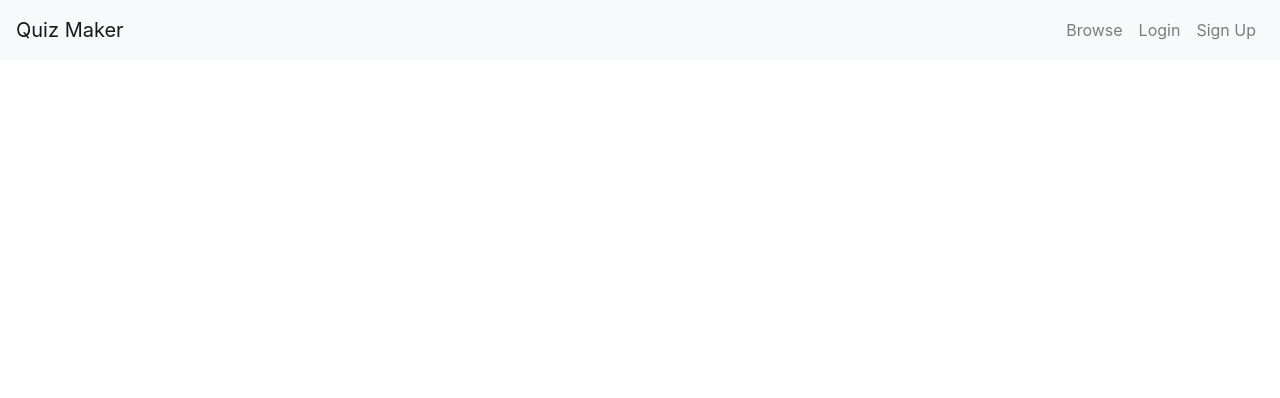
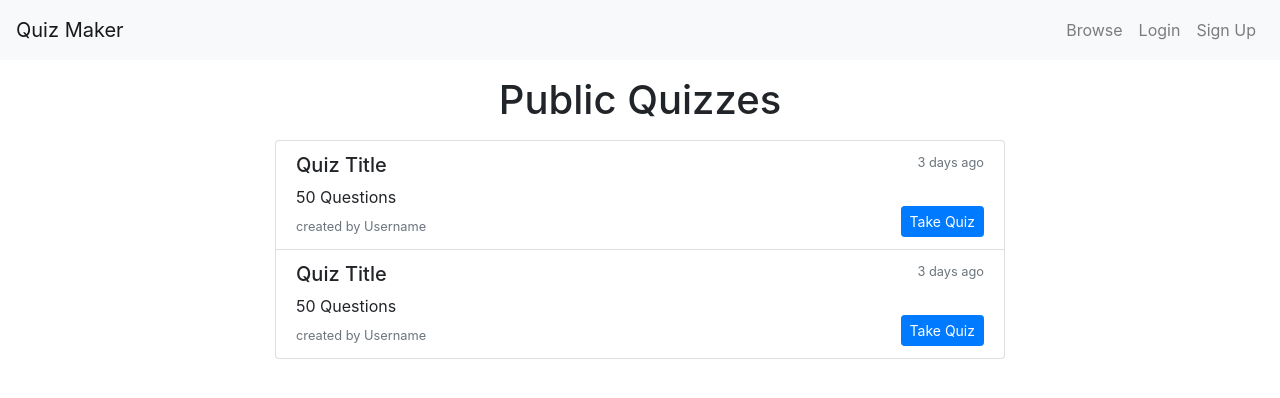
Before and after one commit to jtaylorsoftware/quizapp-web, a React (Create React App) app: page /quiz/public in a window 1280 px wide. Shown: the top 398 px of the page. Built offline with nearby package versions, Linux system fonts and the light colour scheme.

Commit message:
Add base QuizBrowser component

```diff
--- a/src/App.js
+++ b/src/App.js
@@ -6,6 +6,7 @@ import Register from './components/common/Register'
 import Login from './components/common/Login'
 
 import './styles/theme.css'
+import QuizBrowser from './components/quiz/browse/QuizBrowser'
 
 const App = () => {
   return (
@@ -15,6 +16,7 @@ const App = () => {
         <Route exact path='/' component={Landing} />
         <Route exact path='/register' component={Register} />
         <Route exact path='/login' component={Login} />
+        <Route exact path='/quiz/public' component={QuizBrowser} />
       </Switch>
     </Router>
   )
--- /dev/null
+++ b/src/components/quiz/browse/QuizBrowser.js
@@ -0,0 +1,51 @@
+import React from 'react'
+
+const QuizBrowser = () => {
+  return (
+    <section class='container'>
+      <div class='row'>
+        <section class='col-md-8 mx-auto mt-3'>
+          <h1 class='text-center mb-3'>Public Quizzes</h1>
+          <ul class='list-group'>
+            <li class='list-group-item'>
+              <div class='d-flex w-100 justify-content-between mb-1'>
+                <h5 class='mb-1'>Quiz Title</h5>
+                <small class='text-muted'>3 days ago</small>
+              </div>
+              <div class='row'>
+                <div class='col'>
+                  <p class='mb-1'>50 Questions</p>
+                  <small class='text-muted'>created by Username</small>
+                </div>
+                <div class='col d-flex justify-content-end align-items-end'>
+                  <a href='#' class='btn btn-primary btn-sm' role='button'>
+                    Take Quiz
+                  </a>
+                </div>
+              </div>
+            </li>
+            <li class='list-group-item'>
+              <div class='d-flex w-100 justify-content-between mb-1'>
+                <h5 class='mb-1'>Quiz Title</h5>
+                <small class='text-muted'>3 days ago</small>
+              </div>
+              <div class='row'>
+                <div class='col'>
+                  <p class='mb-1'>50 Questions</p>
+                  <small class='text-muted'>created by Username</small>
+                </div>
+                <div class='col d-flex justify-content-end align-items-end'>
+                  <a href='#' class='btn btn-primary btn-sm' role='button'>
+                    Take Quiz
+                  </a>
+                </div>
+              </div>
+            </li>
+          </ul>
+        </section>
+      </div>
+    </section>
+  )
+}
+
+export default QuizBrowser
```
